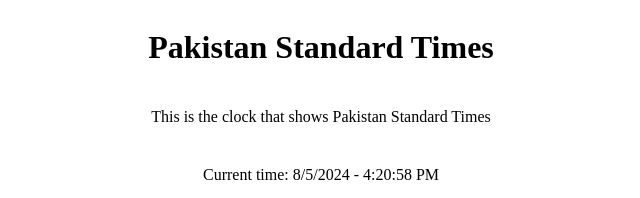
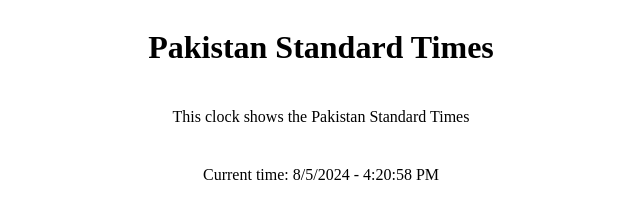
Before and after one commit to Syed-Muhammad-Hussnain-Raza/Clock, a React (Vite) app: page / in a window 1280 px wide. Shown: the top 198 px of the page, without its empty margins (319-959 px from the left). Built offline with nearby package versions, Linux system fonts and the light colour scheme.

Commit message:
Updated Code for slogan

```diff
--- a/src/components/ClockSlogan.jsx
+++ b/src/components/ClockSlogan.jsx
@@ -1,6 +1,6 @@
 let ClockSlogan = () => {
   return (
-    <p className="lead">This is the clock that shows Pakistan Standard Times</p>
+    <p className="lead">This clock shows the Pakistan Standard Times</p>
   );
 };
 
```
